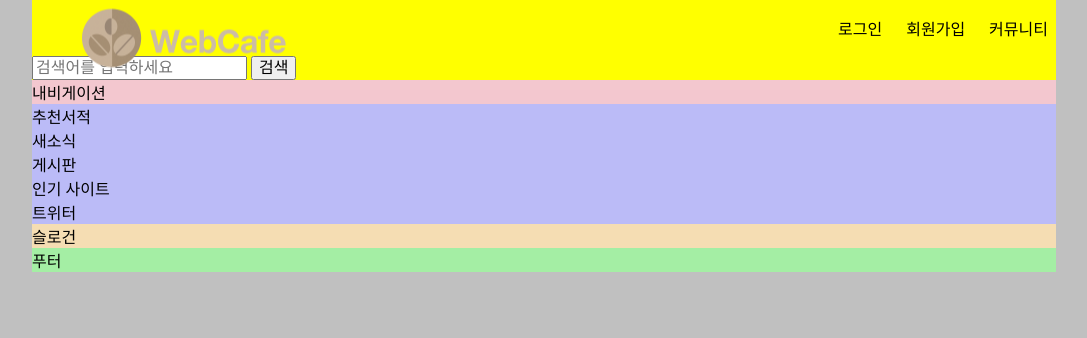
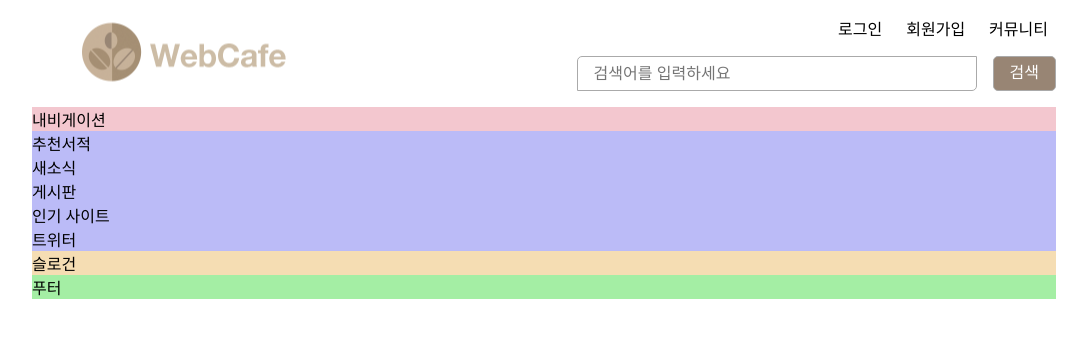
Before and after one commit to nuri1012/nuri1012.github.io, a plain HTML site: page index.html in a window 1280 px wide. Shown: the whole page, without its empty margins (96-1183 px from the left). Drawn offline with nearby package versions, Linux system fonts and the light colour scheme; a web font is replaced by a local one.

Commit message:
데스크탑 헤더 레이아웃 완성

```diff
--- a/css/stylesheet.css
+++ b/css/stylesheet.css
@@ -36,7 +36,6 @@ body {
 /* 레이아웃 */
 
 .wrapper {
-  background: silver;
   display: flex;
   flex-direction: column;
   height: 100vh;
@@ -48,10 +47,6 @@ body {
 .slogan,
 .footer {
   width: 100%;
-}
-
-.header {
-  background: #F7F7AF;
 }
 
 .navigation {
@@ -130,8 +125,8 @@ body {
     width: 80%;
   }
   .header {
-    background: yellow;
     position: relative;
+    padding-bottom: 1rem;
   }
   .logo {
     position: absolute;
@@ -148,4 +143,23 @@ body {
     padding: 1rem 0.5rem;
     margin-left: 0.5rem;
   }
+  .search-wrap {
+    display: flex;
+    justify-content: flex-end;
+  }
+  .search input {
+    width: 400px;
+    height: 35px;
+    border: 1px solid #aaa;
+    border-radius: 5px 0 5px 0;
+    padding: 0 0 0 1rem;
+    margin-right: 1rem;
+  }
+  .btn-search {
+    border: 1px solid #aaa;
+    border-radius: 5px;
+    background: #988574;
+    color: #fff;
+    padding: 0 1rem;
+  }
 }
--- a/index.html
+++ b/index.html
@@ -23,9 +23,11 @@
       <form action="javascript:alert('검색이 완료되었습니다.');" class="search">
         <fieldset>
           <legend class="hidden">검색 폼</legend>
-          <label class="hidden" for="search">검색어</label>
-          <input type="search" id="search" required placeholder="검색어를 입력하세요">
-          <button class="btn-search" type="submit">검색</button>
+          <div class="search-wrap">
+            <label class="hidden" for="search">검색어</label>
+            <input type="search" id="search" required placeholder="검색어를 입력하세요">
+            <button class="btn-search" type="submit">검색</button>
+          </div>
         </fieldset>
       </form>
     </header>
```
